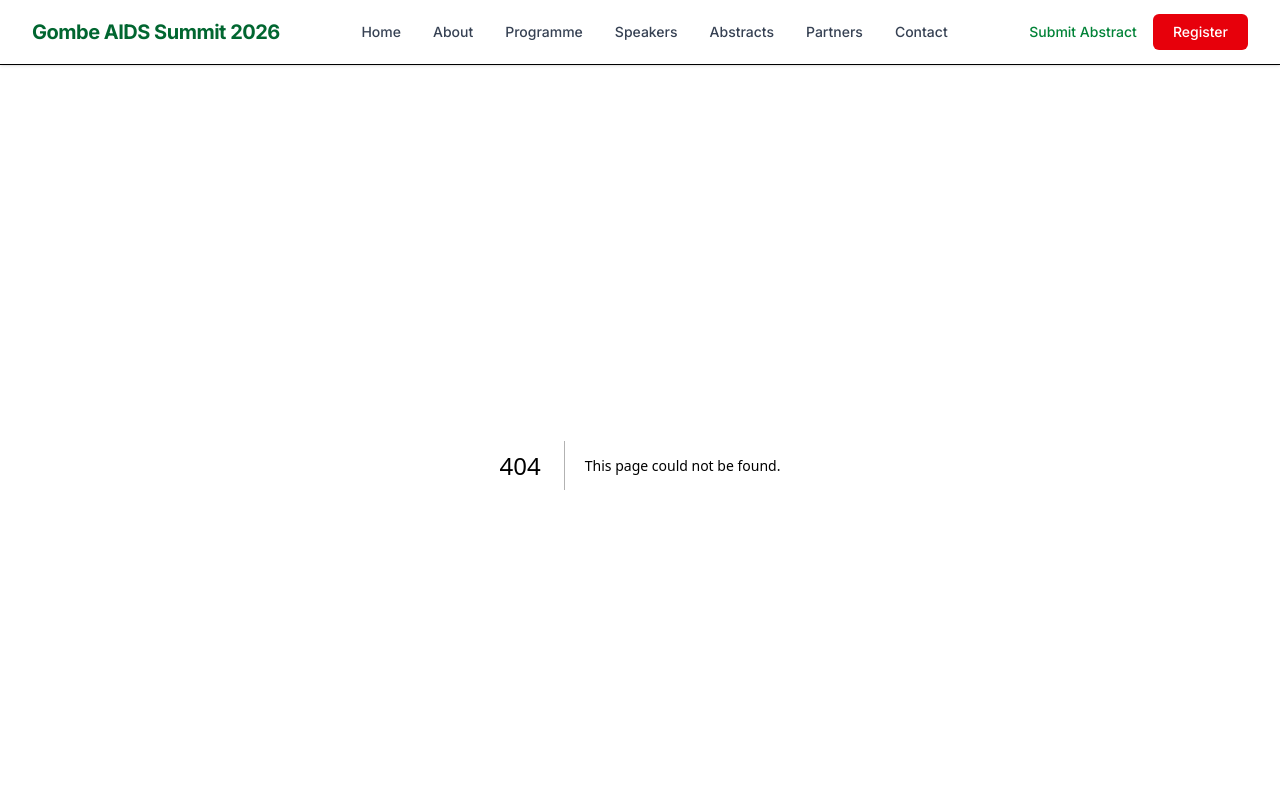
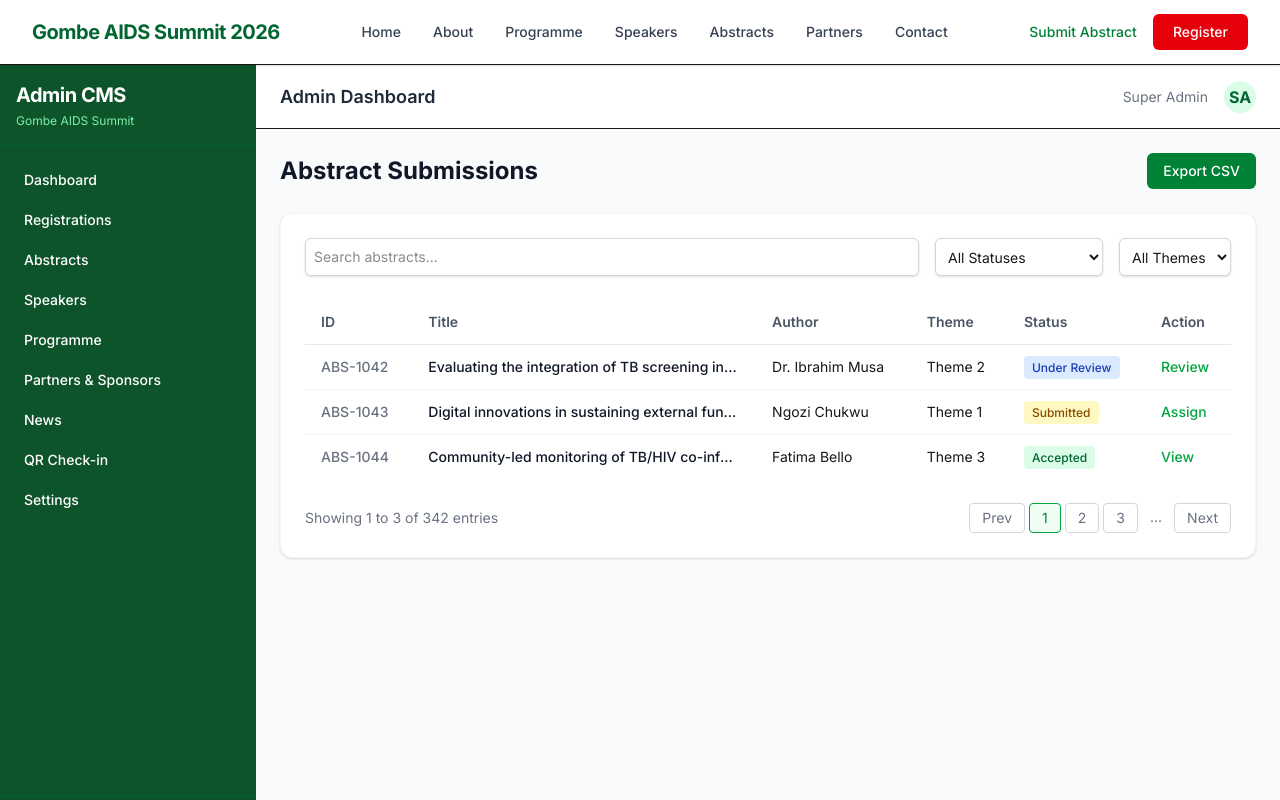
Before and after one commit to Icedmist/gombe-state-aid, a Next.js app in the folder frontend/: page /admin/abstracts in a window 1280 px wide. Before the commit this address had no page. Shown: the top 800 px of the page. Built offline with nearby package versions, Linux system fonts and the light colour scheme.

Commit message:
Step 12: Add Abstract Review UI

```diff
--- /dev/null
+++ b/frontend/src/app/admin/abstracts/page.tsx
@@ -0,0 +1,96 @@
+import Link from 'next/link'
+
+export default function AdminAbstracts() {
+  return (
+    <div>
+      <div className="flex justify-between items-center mb-6">
+        <h2 className="text-2xl font-bold text-gray-900">Abstract Submissions</h2>
+        <button className="bg-green-700 hover:bg-green-800 text-white font-medium py-2 px-4 rounded-md transition-colors text-sm">
+          Export CSV
+        </button>
+      </div>
+
+      <div className="bg-white rounded-xl shadow-sm border border-gray-100 p-6">
+        <div className="flex flex-col sm:flex-row gap-4 mb-6">
+          <input type="text" placeholder="Search abstracts..." className="flex-1 rounded-md border-gray-300 shadow-sm focus:border-green-500 focus:ring-green-500 border p-2 text-sm" />
+          <select className="rounded-md border-gray-300 shadow-sm focus:border-green-500 focus:ring-green-500 border p-2 text-sm bg-white">
+            <option>All Statuses</option>
+            <option>Submitted</option>
+            <option>Under Review</option>
+            <option>Accepted</option>
+            <option>Rejected</option>
+            <option>Revision Requested</option>
+          </select>
+          <select className="rounded-md border-gray-300 shadow-sm focus:border-green-500 focus:ring-green-500 border p-2 text-sm bg-white">
+            <option>All Themes</option>
+            <option>Theme 1</option>
+            <option>Theme 2</option>
+            <option>Theme 3</option>
+          </select>
+        </div>
+
+        <div className="overflow-x-auto">
+          <table className="w-full text-left border-collapse">
+            <thead>
+              <tr className="border-b border-gray-200">
+                <th className="py-3 px-4 text-sm font-semibold text-gray-600">ID</th>
+                <th className="py-3 px-4 text-sm font-semibold text-gray-600">Title</th>
+                <th className="py-3 px-4 text-sm font-semibold text-gray-600">Author</th>
+                <th className="py-3 px-4 text-sm font-semibold text-gray-600">Theme</th>
+                <th className="py-3 px-4 text-sm font-semibold text-gray-600">Status</th>
+                <th className="py-3 px-4 text-sm font-semibold text-gray-600">Action</th>
+              </tr>
+            </thead>
+            <tbody>
+              {/* Demo Data Row 1 */}
+              <tr className="border-b border-gray-100 hover:bg-gray-50">
+                <td className="py-3 px-4 text-sm font-medium text-gray-500">ABS-1042</td>
+                <td className="py-3 px-4 text-sm font-medium text-gray-900 max-w-xs truncate">Evaluating the integration of TB screening in rural HIV clinics</td>
+                <td className="py-3 px-4 text-sm">Dr. Ibrahim Musa</td>
+                <td className="py-3 px-4 text-sm">Theme 2</td>
+                <td className="py-3 px-4 text-sm"><span className="bg-blue-100 text-blue-800 px-2 py-1 rounded text-xs font-medium">Under Review</span></td>
+                <td className="py-3 px-4 text-sm">
+                  <button className="text-green-600 hover:text-green-800 font-medium">Review</button>
+                </td>
+              </tr>
+              {/* Demo Data Row 2 */}
+              <tr className="border-b border-gray-100 hover:bg-gray-50">
+                <td className="py-3 px-4 text-sm font-medium text-gray-500">ABS-1043</td>
+                <td className="py-3 px-4 text-sm font-medium text-gray-900 max-w-xs truncate">Digital innovations in sustaining external funding models</td>
+                <td className="py-3 px-4 text-sm">Ngozi Chukwu</td>
+                <td className="py-3 px-4 text-sm">Theme 1</td>
+                <td className="py-3 px-4 text-sm"><span className="bg-yellow-100 text-yellow-800 px-2 py-1 rounded text-xs font-medium">Submitted</span></td>
+                <td className="py-3 px-4 text-sm">
+                  <button className="text-green-600 hover:text-green-800 font-medium">Assign</button>
+                </td>
+              </tr>
+              {/* Demo Data Row 3 */}
+              <tr className="hover:bg-gray-50">
+                <td className="py-3 px-4 text-sm font-medium text-gray-500">ABS-1044</td>
+                <td className="py-3 px-4 text-sm font-medium text-gray-900 max-w-xs truncate">Community-led monitoring of TB/HIV co-infection rates</td>
+                <td className="py-3 px-4 text-sm">Fatima Bello</td>
+                <td className="py-3 px-4 text-sm">Theme 3</td>
+                <td className="py-3 px-4 text-sm"><span className="bg-green-100 text-green-800 px-2 py-1 rounded text-xs font-medium">Accepted</span></td>
+                <td className="py-3 px-4 text-sm">
+                  <button className="text-green-600 hover:text-green-800 font-medium">View</button>
+                </td>
+              </tr>
+            </tbody>
+          </table>
+        </div>
+
+        <div className="mt-6 flex justify-between items-center text-sm text-gray-500">
+          <div>Showing 1 to 3 of 342 entries</div>
+          <div className="flex gap-1">
+            <button className="px-3 py-1 border border-gray-300 rounded hover:bg-gray-50">Prev</button>
+            <button className="px-3 py-1 border border-green-600 bg-green-50 text-green-700 rounded">1</button>
+            <button className="px-3 py-1 border border-gray-300 rounded hover:bg-gray-50">2</button>
+            <button className="px-3 py-1 border border-gray-300 rounded hover:bg-gray-50">3</button>
+            <span className="px-2 py-1">...</span>
+            <button className="px-3 py-1 border border-gray-300 rounded hover:bg-gray-50">Next</button>
+          </div>
+        </div>
+      </div>
+    </div>
+  );
+}
--- a/frontend/src/app/admin/layout.tsx
+++ b/frontend/src/app/admin/layout.tsx
@@ -22,6 +22,7 @@ export default function AdminLayout({
             <li><Link href="/admin/programme" className="block px-4 py-2 rounded text-sm font-medium hover:bg-green-800 transition">Programme</Link></li>
             <li><Link href="/admin/partners" className="block px-4 py-2 rounded text-sm font-medium hover:bg-green-800 transition">Partners & Sponsors</Link></li>
             <li><Link href="/admin/news" className="block px-4 py-2 rounded text-sm font-medium hover:bg-green-800 transition">News</Link></li>
+            <li><Link href="/admin/checkin" className="block px-4 py-2 rounded text-sm font-medium hover:bg-green-800 transition">QR Check-in</Link></li>
             <li><Link href="/admin/settings" className="block px-4 py-2 rounded text-sm font-medium hover:bg-green-800 transition">Settings</Link></li>
           </ul>
         </nav>
```
